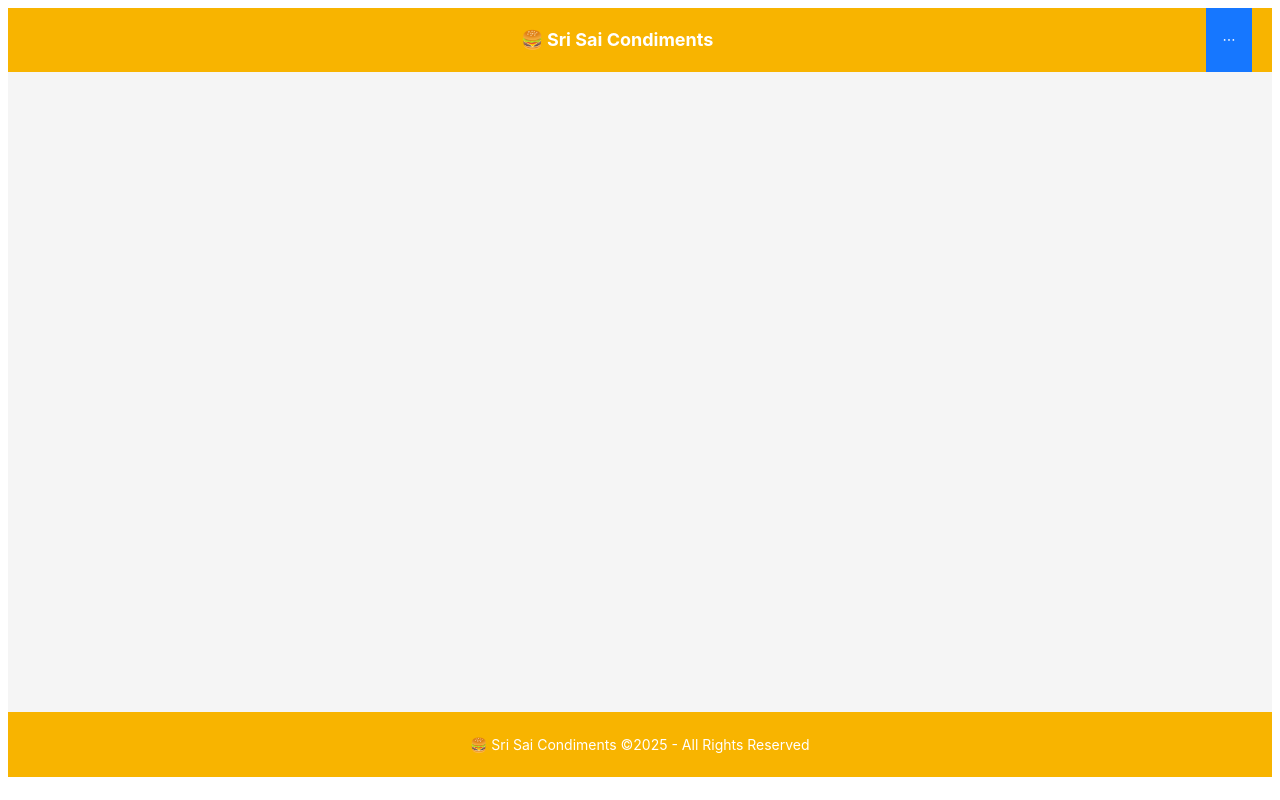
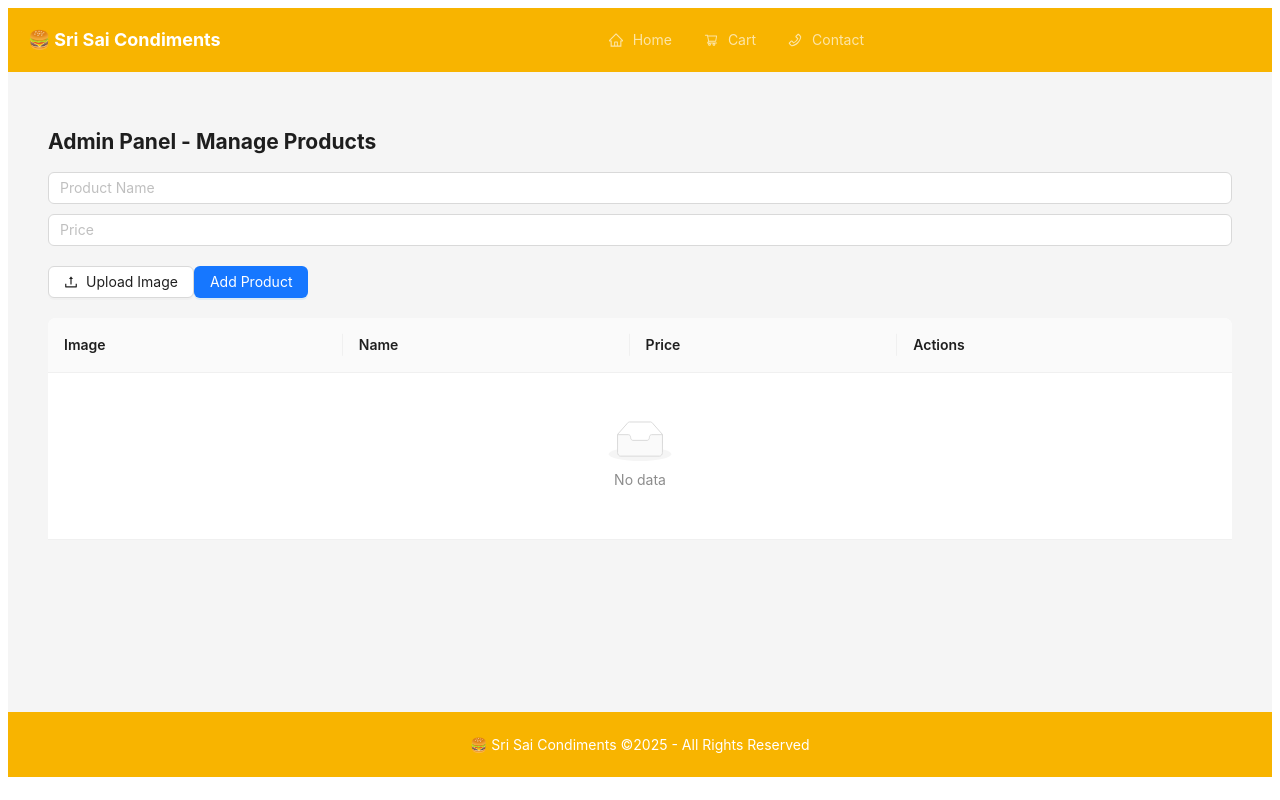
Before and after one commit to abhishek-sh111/condi-app, a React (Create React App) app: page /admin in a window 1280 px wide. Built offline with nearby package versions, Linux system fonts and the light colour scheme.

Commit message:
login changes added

```diff
--- a/package.json
+++ b/package.json
@@ -10,6 +10,7 @@
     "antd": "^5.24.0",
     "react": "^18.3.1",
     "react-dom": "^18.3.1",
+    "react-responsive": "^10.0.1",
     "react-router-dom": "^7.2.0",
     "react-scripts": "5.0.1",
     "typescript": "^4.9.5",
--- /dev/null
+++ b/public/404.html
@@ -0,0 +1,4 @@
+<script>
+    var path = window.location.pathname;
+    window.location.replace("/#" + path);
+  </script>
--- a/src/App.css
+++ b/src/App.css
@@ -14,3 +14,9 @@
       display: none !important;
     }
   }
+
+  @media (max-width: 768px) {
+    .desktop-menu {
+      display: none !important;
+    }
+  }
--- a/src/App.tsx
+++ b/src/App.tsx
@@ -1,81 +1,96 @@
-import React, { useState } from "react";
-import { BrowserRouter as Router, Routes, Route, Link } from "react-router-dom";
-import { Layout, Menu, Drawer, Button } from "antd";
-import { MenuOutlined, ShoppingCartOutlined, HomeOutlined, PhoneOutlined } from "@ant-design/icons";
+import React, { useState, useEffect } from "react";
+import { Routes, Route, Link, useNavigate } from "react-router-dom";
+import { Layout, Menu, Button, message } from "antd";
+import {
+  ShoppingCartOutlined,
+  HomeOutlined,
+  PhoneOutlined,
+  LogoutOutlined,
+  UserOutlined,
+} from "@ant-design/icons";
 import Home from "./pages/Home";
 import Cart from "./pages/Cart";
 import Contact from "./pages/Contact";
+import Login from "./pages/Login";
+import Admin from "./pages/Admin";
+import NotFound from "./pages/NotFound";
 
 const { Header, Content, Footer } = Layout;
 
 const App: React.FC = () => {
-  const [visible, setVisible] = useState(false);
+  const [isAuthenticated, setIsAuthenticated] = useState<boolean>(false);
+  const [products, setProducts] = useState<{ id: number; name: string; price: number; image: string }[]>([]);
+  const navigate = useNavigate();
 
-  // Toggle Drawer for mobile menu
-  const showDrawer = () => setVisible(true);
-  const closeDrawer = () => setVisible(false);
+  // Load authentication state & products from localStorage
+  useEffect(() => {
+    setIsAuthenticated(localStorage.getItem("isAuthenticated") === "true");
+    const storedProducts = JSON.parse(localStorage.getItem("products") || "[]");
+    setProducts(storedProducts);
+  }, []);
+
+  // Handle product addition
+  const addProduct = (newProduct: any) => {
+    const updatedProducts = [...products, newProduct];
+    setProducts(updatedProducts);
+    localStorage.setItem("products", JSON.stringify(updatedProducts));
+  };
+
+  // Handle logout
+  const logout = () => {
+    localStorage.removeItem("isAuthenticated");
+    setIsAuthenticated(false);
+    message.success("You have logged out successfully.");
+    navigate("/login");
+  };
 
   return (
-    <Router>
     <Layout>
-        {/* Navbar */}
-        <Header style={{ display: "flex", alignItems: "center", background: "#f8b400", padding: "0 20px" }}>
-          {/* Mobile Menu Button */}
-          <Button
-            type="text"
-            icon={<MenuOutlined />}
-            onClick={showDrawer}
-            style={{ display: "none", color: "#fff", fontSize: "20px" }}
-            className="mobile-menu-btn"
+      {/* Header Section */}
+      <Header style={{ display: "flex", alignItems: "center", justifyContent: "space-between", background: "#f8b400", padding: "0 20px" }}>
+        {/* App Title */}
+        <h1 style={{ color: "#fff", fontSize: "18px", margin: 0 }}>🍔 Sri Sai Condiments</h1>
+
+        {/* Navigation Menu */}
+        <Menu
+          theme="dark"
+          mode="horizontal"
+          style={{ flex: 1, justifyContent: "center", background: "transparent" }}
+          items={[
+            { key: "1", icon: <HomeOutlined />, label: <Link to="/">Home</Link> },
+            { key: "2", icon: <ShoppingCartOutlined />, label: <Link to="/cart">Cart</Link> },
+            { key: "3", icon: <PhoneOutlined />, label: <Link to="/contact">Contact</Link> },
+            ...(isAuthenticated ? [{ key: "4", icon: <UserOutlined />, label: <Link to="/admin">Admin</Link> }] : []),
+          ]}
         />
 
-          {/* Logo */}
-          <h1 style={{ color: "#fff", margin: "0 auto", fontSize: "18px" }}>🍔 Sri Sai Condiments</h1>
-
-          {/* Desktop Menu */}
-          <Menu theme="dark" mode="horizontal" defaultSelectedKeys={["1"]} className="desktop-menu">
-            <Menu.Item key="1" icon={<HomeOutlined />}>
-              <Link to="/">Home</Link>
-            </Menu.Item>
-            <Menu.Item key="2" icon={<ShoppingCartOutlined />}>
-              <Link to="/cart">Cart</Link>
-            </Menu.Item>
-            <Menu.Item key="3" icon={<PhoneOutlined />}>
-              <Link to="/contact">Contact</Link>
-            </Menu.Item>
-          </Menu>
+        {/* Logout Button (if authenticated) */}
+        {isAuthenticated && (
+          <Button type="primary" icon={<LogoutOutlined />} onClick={logout} style={{ marginLeft: "10px", backgroundColor: "#d9534f", border: "none" }}>
+            Logout
+          </Button>
+        )}
       </Header>
 
-        {/* Mobile Drawer Menu */}
-        <Drawer title="Menu" placement="left" onClose={closeDrawer} open={visible}>
-          <Menu mode="vertical" theme="light">
-            <Menu.Item key="1" icon={<HomeOutlined />}>
-              <Link to="/" onClick={closeDrawer}>Home</Link>
-            </Menu.Item>
-            <Menu.Item key="2" icon={<ShoppingCartOutlined />}>
-              <Link to="/cart" onClick={closeDrawer}>Cart</Link>
-            </Menu.Item>
-            <Menu.Item key="3" icon={<PhoneOutlined />}>
-              <Link to="/contact" onClick={closeDrawer}>Contact</Link>
-            </Menu.Item>
-          </Menu>
-        </Drawer>
-
-        {/* Routing Setup */}
+      {/* Content Section */}
       <Content style={{ padding: "20px", minHeight: "80vh" }}>
         <Routes>
-            <Route path="/" element={<Home />} />
+          <Route path="/" element={<Home products={products} />} />
           <Route path="/cart" element={<Cart />} />
           <Route path="/contact" element={<Contact />} />
+          <Route path="/login" element={<Login />} />
+          (isAuthenticated &&
+            <Route path="/admin" element={<Admin products={products} setProducts={setProducts} />} />
+          )
+          <Route path="*" element={<NotFound />} />
         </Routes>
       </Content>
 
-        {/* Footer */}
+      {/* Footer Section */}
       <Footer style={{ textAlign: "center", background: "#f8b400", color: "#fff" }}>
         🍔 Sri Sai Condiments ©2025 - All Rights Reserved
       </Footer>
     </Layout>
-    </Router>
   );
 };
 
--- a/src/index.tsx
+++ b/src/index.tsx
@@ -1,10 +1,11 @@
 import React from "react";
 import ReactDOM from "react-dom/client";
+import { BrowserRouter } from "react-router-dom";
 import App from "./App";
 
 const root = ReactDOM.createRoot(document.getElementById("root") as HTMLElement);
 root.render(
-  <React.StrictMode>
+  <BrowserRouter>
     <App />
-  </React.StrictMode>
+  </BrowserRouter>
 );
--- /dev/null
+++ b/src/pages/Admin.tsx
@@ -0,0 +1,95 @@
+import React, { useState, useEffect } from "react";
+import { Table, Button, Input, Upload, message } from "antd";
+import { UploadOutlined, DeleteOutlined } from "@ant-design/icons";
+import type { UploadProps } from "antd";
+
+interface Product {
+  id: number;
+  name: string;
+  price: number;
+  image: string;
+}
+
+const Admin: React.FC<{ products: Product[]; setProducts: React.Dispatch<React.SetStateAction<Product[]>> }> = ({ products, setProducts }) => {
+  const [name, setName] = useState("");
+  const [price, setPrice] = useState("");
+  const [image, setImage] = useState<string>("");
+
+  useEffect(() => {
+    const storedProducts = JSON.parse(localStorage.getItem("products") || "[]");
+    setProducts(storedProducts);
+  }, [setProducts]);
+
+  useEffect(() => {
+    localStorage.setItem("products", JSON.stringify(products));
+  }, [products]);
+
+  const addProduct = () => {
+    if (!name || !price || !image) {
+      message.error("Please fill all fields and upload an image!");
+      return;
+    }
+
+    const newProduct: Product = {
+      id: Date.now(),
+      name,
+      price: parseFloat(price),
+      image,
+    };
+
+    setProducts([...products, newProduct]);
+    setName("");
+    setPrice("");
+    setImage("");
+    message.success("Product added successfully!");
+  };
+
+  const deleteProduct = (id: number) => {
+    const updatedProducts = products.filter((product) => product.id !== id);
+    setProducts(updatedProducts);
+    message.success("Product deleted successfully!");
+  };
+
+  const uploadProps: UploadProps = {
+    beforeUpload: (file) => {
+      const reader = new FileReader();
+      reader.onload = (e) => {
+        if (e.target) setImage(e.target.result as string);
+      };
+      reader.readAsDataURL(file);
+      return false;
+    },
+  };
+
+  return (
+    <div style={{ padding: "20px" }}>
+      <h2>Admin Panel - Manage Products</h2>
+      <Input placeholder="Product Name" value={name} onChange={(e) => setName(e.target.value)} style={{ marginBottom: "10px" }} />
+      <Input placeholder="Price" value={price} onChange={(e) => setPrice(e.target.value)} type="number" style={{ marginBottom: "10px" }} />
+      <Upload {...uploadProps} showUploadList={false}>
+        <Button icon={<UploadOutlined />}>Upload Image</Button>
+      </Upload>
+      {image && <img src={image} alt="Preview" style={{ width: "100px", marginTop: "10px" }} />}
+      <Button type="primary" onClick={addProduct} style={{ marginTop: "10px" }}>Add Product</Button>
+
+      <Table
+        dataSource={products}
+        columns={[
+          { title: "Image", dataIndex: "image", render: (src) => <img src={src} alt="product" style={{ width: "50px" }} /> },
+          { title: "Name", dataIndex: "name" },
+          { title: "Price", dataIndex: "price", render: (price) => `₹${price}` },
+          {
+            title: "Actions",
+            render: (_, record) => (
+              <Button danger icon={<DeleteOutlined />} onClick={() => deleteProduct(record.id)}>Delete</Button>
+            ),
+          },
+        ]}
+        rowKey="id"
+        style={{ marginTop: "20px" }}
+      />
+    </div>
+  );
+};
+
+export default Admin;
--- /dev/null
+++ b/src/pages/Login.tsx
@@ -0,0 +1,43 @@
+import React, { useState } from "react";
+import { useNavigate } from "react-router-dom";
+import { Input, Button, Card, message } from "antd";
+
+const Login: React.FC = () => {
+  const [username, setUsername] = useState("");
+  const [password, setPassword] = useState("");
+  const navigate = useNavigate();
+
+  const handleLogin = () => {
+    if (username === "admin" && password === "admin123") {
+      localStorage.setItem("isAuthenticated", "true");
+      message.success("Login successful!");
+      navigate("/admin"); // Redirect to Admin screen
+    } else {
+      message.error("Invalid credentials! Try admin/admin123");
+    }
+  };
+
+  return (
+    <div style={{ maxWidth: "400px", margin: "auto", padding: "20px" }}>
+      <Card title="Admin Login">
+        <Input
+          placeholder="Username"
+          value={username}
+          onChange={(e) => setUsername(e.target.value)}
+          style={{ marginBottom: "10px" }}
+        />
+        <Input.Password
+          placeholder="Password"
+          value={password}
+          onChange={(e) => setPassword(e.target.value)}
+          style={{ marginBottom: "10px" }}
+        />
+        <Button type="primary" block onClick={handleLogin}>
+          Login
+        </Button>
+      </Card>
+    </div>
+  );
+};
+
+export default Login;
--- /dev/null
+++ b/src/pages/NotFound.tsx
@@ -0,0 +1,3 @@
+import React from "react";
+const NotFound: React.FC = () => <h2>404 - Page Not Found</h2>;
+export default NotFound;
```
Also changed, not shown: src/pages/Cart.tsx (+50 -3 lines), src/pages/Home.tsx (+16 -10 lines), 1 other file (tests, documents, lock files or other folders). Lines whose indentation alone changed are shown as unchanged.
